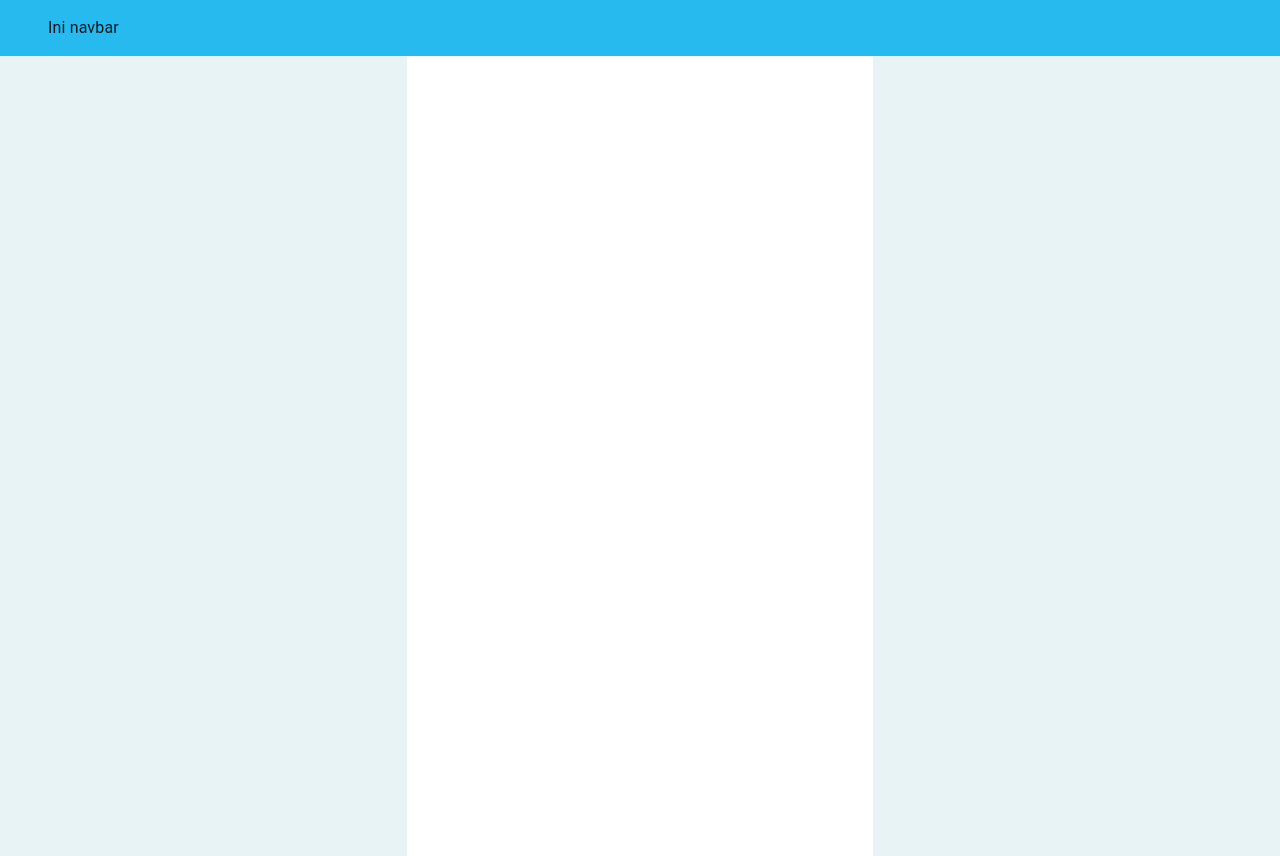
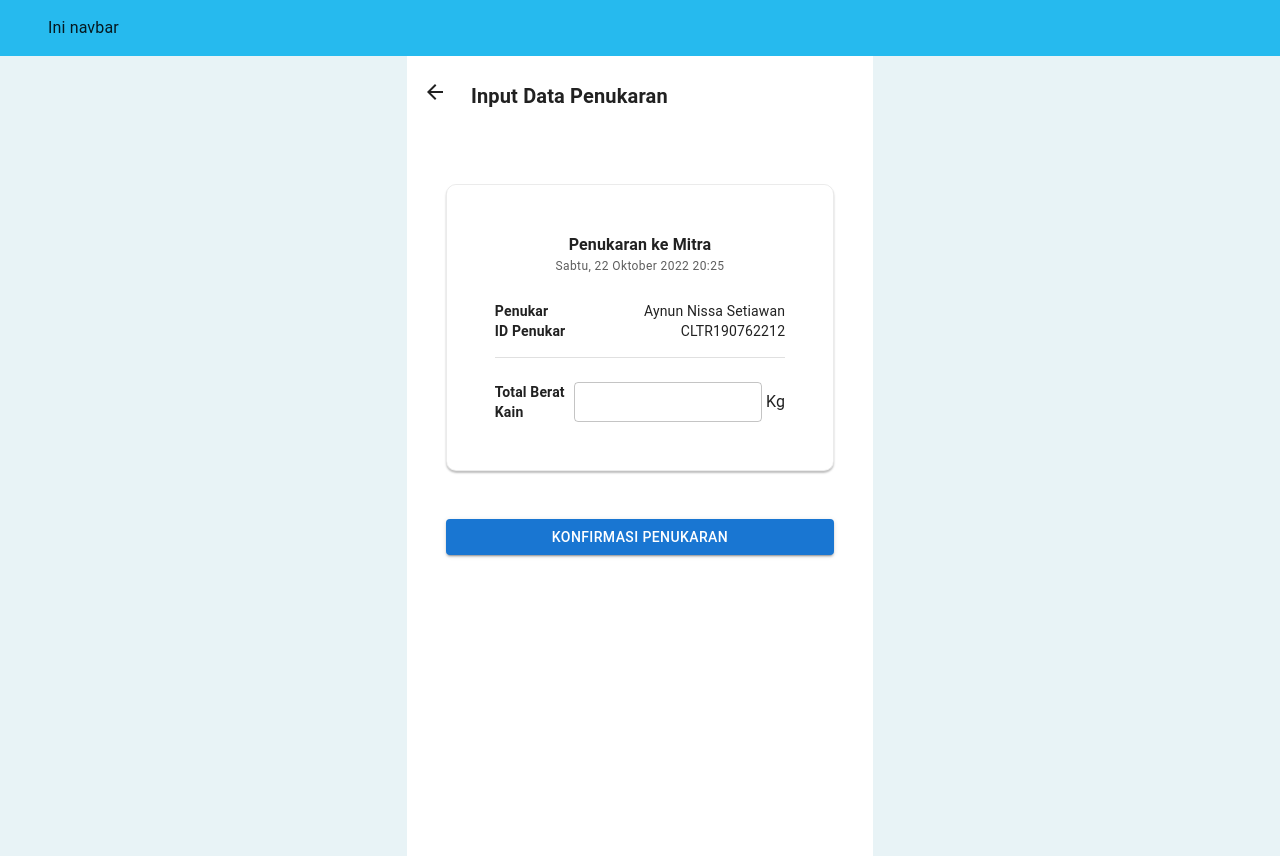
Before and after one commit to aynunnissa/gemastik-FE, a React (Create React App) app: page /penukaran/input-data-penukar in a window 1280 px wide. Before the commit this address had no page. Built offline with nearby package versions, Linux system fonts and the light colour scheme.

Commit message:
feat: Add basic UI components in Input Data Penukar page

```diff
--- /dev/null
+++ b/src/pages/Penukaran/InputDataPenukar.js
@@ -0,0 +1,92 @@
+import {
+  Box,
+  Button,
+  Container,
+  Divider,
+  Grid,
+  Stack,
+  TextField,
+  Typography,
+} from "@mui/material";
+import { ArrowBack } from "@mui/icons-material";
+
+const InputDataPenukar = () => {
+  return (
+    <>
+      <Box display="flex" gap={4} px={3} py={4}>
+        <ArrowBack />
+        <Typography component="h1" variant="h6" fontWeight={700}>
+          Input Data Penukaran
+        </Typography>
+      </Box>
+      <Grid container justifyContent="center">
+        <Grid item xs={10}>
+          <Box
+            mt={5}
+            p={5}
+            sx={{
+              border: "1px solid rgba(0, 0, 0, 0.08)",
+              boxShadow: "0px 2px 2px rgba(0, 0, 0, 0.25)",
+              borderRadius: "10px",
+            }}
+          >
+            <Typography
+              component="h2"
+              variant="body1"
+              fontWeight={600}
+              textAlign="center"
+            >
+              Penukaran ke Mitra
+            </Typography>
+            <Typography
+              component="p"
+              variant="caption"
+              color="#5E5E5E"
+              textAlign="center"
+            >
+              Sabtu, 22 Oktober 2022 20:25
+            </Typography>
+            <Box display="flex" mt={4} justifyContent="space-between">
+              <Typography component="p" variant="body2" fontWeight={600}>
+                Penukar
+              </Typography>
+              <Typography component="p" variant="body2" textAlign="right">
+                Aynun Nissa Setiawan
+              </Typography>
+            </Box>
+            <Box display="flex" mb={3} justifyContent="space-between">
+              <Typography component="p" variant="body2" fontWeight={600}>
+                ID Penukar
+              </Typography>
+              <Typography component="p" variant="body2" textAlign="right">
+                CLTR190762212
+              </Typography>
+            </Box>
+            <Divider />
+            <Box display="flex" mt={4} justifyContent="space-between">
+              <Typography component="p" variant="body2" fontWeight={600}>
+                Total Berat Kain
+              </Typography>
+              <Box display="flex" alignItems="center">
+                <TextField
+                  id="outlined-basic"
+                  variant="outlined"
+                  size="small"
+                  type="number"
+                />
+                <Typography component="p" variant="subtitle1" ml={1}>
+                  Kg
+                </Typography>
+              </Box>
+            </Box>
+          </Box>
+          <Stack mt={5} justifyContent="center">
+            <Button variant="contained">Konfirmasi Penukaran</Button>
+          </Stack>
+        </Grid>
+      </Grid>
+    </>
+  );
+};
+
+export default InputDataPenukar;
--- a/src/router/router.js
+++ b/src/router/router.js
@@ -1,12 +1,17 @@
 import { BrowserRouter, Routes, Route } from "react-router-dom";
 
 import Homepage from "../pages/Homepage";
+import InputDataPenukar from "../pages/Penukaran/InputDataPenukar";
 
 const AllRoute = () => {
   return (
     <BrowserRouter>
       <Routes>
         <Route path="/" element={<Homepage />} />
+        <Route
+          path="/penukaran/input-data-penukar"
+          element={<InputDataPenukar />}
+        />
       </Routes>
     </BrowserRouter>
   );
```
